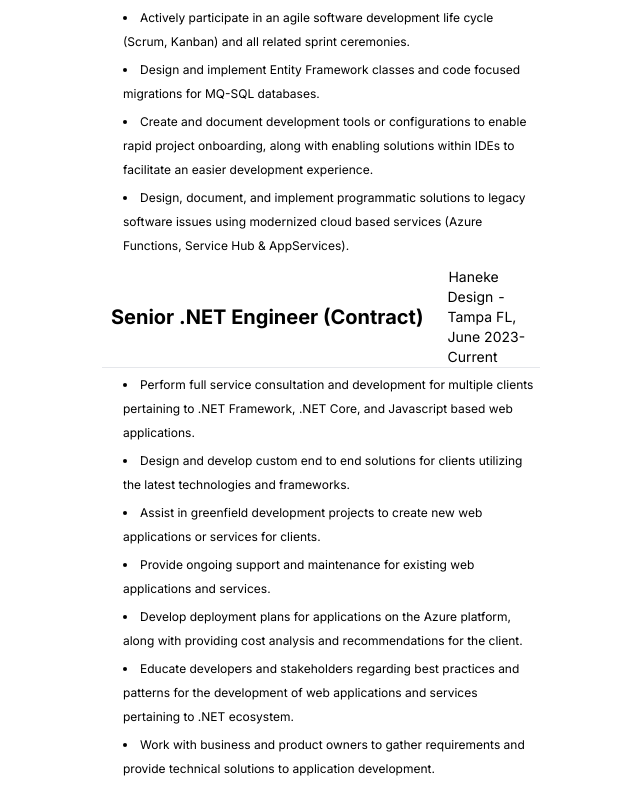
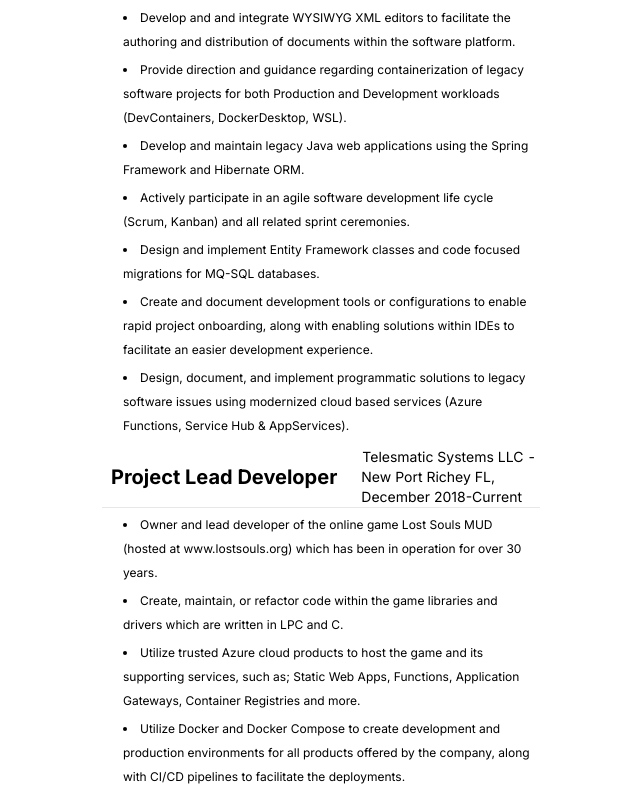
Before and after one commit to starhound/Resume, a Next.js app: page / in a window 1280 px wide. Shown: the part 1300-2092 px from the top of the page, without its empty margins (510-1150 px from the left). Built offline with nearby package versions, Linux system fonts and the light colour scheme.

Commit message:
Update WorkExperience component: add new responsibilities and remove Haneke Design section

```diff
--- a/src/components/WorkExperience.js
+++ b/src/components/WorkExperience.js
@@ -4,6 +4,9 @@ export default function WorkExperience() {
     const comply365Responsibilities = [
         "Assist in the development of document distribution and authoring software on a full stack capacity utilizing technologies related to the .NET Framework, ASP.NET, and .NET Core, and Javascript.",
         "Assist in new product web application development utilizing modern software tools and methodologies (TypeScript, .NET 6, Azure DevOps).",
+        "Develop and and integrate WYSIWYG XML editors to facilitate the authoring and distribution of documents within the software platform.",
+        "Provide direction and guidance regarding containerization of legacy software projects for both Production and Development workloads (DevContainers, DockerDesktop, WSL).",
+        "Develop and maintain legacy Java web applications using the Spring Framework and Hibernate ORM.",
         "Actively participate in an agile software development life cycle (Scrum, Kanban) and all related sprint ceremonies.",
         "Design and implement Entity Framework classes and code focused migrations for MQ-SQL databases.",
         "Create and document development tools or configurations to enable rapid project onboarding, along with enabling solutions within IDEs to facilitate an easier development experience.",
@@ -18,16 +21,6 @@ export default function WorkExperience() {
         "Provide direction and training regarding the ongoing development of the game itself to a private volunteer development team consisting of over 20 international software professionals.",
         "Integrate third party APIs from various web and private services to provide additional functionality to or extract information (player driven data) out of the game world.",
         "Integrate new development patterns and practices, documentation standards, error tracking, version source control, and any other third party integrations to improve the development workflow."
-    ];
-
-    const hanekeDesignResponsibilities = [
-        "Perform full service consultation and development for multiple clients pertaining to .NET Framework, .NET Core, and Javascript based web applications.",
-        "Design and develop custom end to end solutions for clients utilizing the latest technologies and frameworks.",
-        "Assist in greenfield development projects to create new web applications or services for clients.",
-        "Provide ongoing support and maintenance for existing web applications and services.",
-        "Develop deployment plans for applications on the Azure platform, along with providing cost analysis and recommendations for the client.",
-        "Educate developers and stakeholders regarding best practices and patterns for the development of web applications and services pertaining to .NET ecosystem.",
-        "Work with business and product owners to gather requirements and provide technical solutions to application development."
     ];
 
     const revenueManagementResponsibilities = [
@@ -61,14 +54,6 @@ export default function WorkExperience() {
                     <hr />
                     <WorkExperienceResponsibilityList items={comply365Responsibilities} />
                     <div className="flex flex-col sm:flex-row items-center">
-                        <h2 className="text-base sm:text-xl whitespace-nowrap ml-2">Senior .NET Engineer (Contract)</h2>
-                        <span className="sm:pl-4 mt-2 sm:mt-0 sm:ml-2 text-xs sm:text-sm workTime">
-                            <a href="https://www.hanekedesign.com/">Haneke Design</a> - Tampa FL, June 2023-Current
-                        </span>
-                    </div>
-                    <hr />
-                    <WorkExperienceResponsibilityList items={hanekeDesignResponsibilities} />
-                    <div className="flex flex-col sm:flex-row items-center">
                         <h2 className="text-base sm:text-xl whitespace-nowrap ml-2">Project Lead Developer</h2>
                         <span className="sm:pl-4 mt-2 sm:mt-0 sm:ml-2 text-xs sm:text-sm workTime">
                             <a href="https://lostsouls.org/">Telesmatic Systems LLC</a> - New Port Richey FL, December 2018-Current
```
